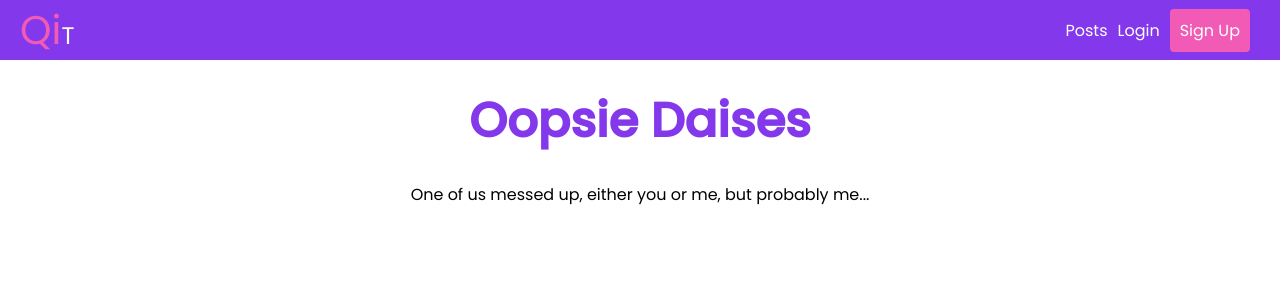
After one commit to liaozhuzhu/qit, a Flask app: page /posts/1 in a window 1280 px wide. The commit adds this page. Shown: the top 300 px of the page. Run offline with Flask 2, Linux system fonts and the light colour scheme; data that the repository does not hold is empty; some libraries are stand-ins or nearby versions.

Commit message:
404 error

```diff
--- a/app.py
+++ b/app.py
@@ -38,6 +38,10 @@ def load_user(user_id):
 	return Users.query.get((user_id))
 
 # ===== Routes =====
+@app.errorhandler(404)
+def invalid_route(e):
+    return render_template("404.html")
+
 @app.route("/")
 def home():
     return render_template("home.html")
--- a/static/styles/style.css
+++ b/static/styles/style.css
@@ -67,7 +67,22 @@ i:hover {
     background-color: lightgreen;
 }
 
-/*======= Navbar =======*/
+/* ===== 404 ===== */
+.container-error {
+    display: flex;
+    justify-content: center;
+    align-items: center;
+    flex-direction: column;
+}
+
+.title-error {
+    margin: 25px;
+    font-size: 3rem;
+    color: #8338ec;
+}
+
+
+/* ===== Navbar ===== */
 .navbar {
     display: flex;
     justify-content: space-around;
--- /dev/null
+++ b/templates/404.html
@@ -0,0 +1,8 @@
+{%extends "base.html"%}
+{%block title%}Oopsies{%endblock%}
+{%block content%}
+<div class="container-error">
+    <h2 class="title-error">Oopsie Daises</h2>
+    <p class="title-desc">One of us messed up, either you or me, but probably me...</p>
+</div>
+{%endblock%}
```
